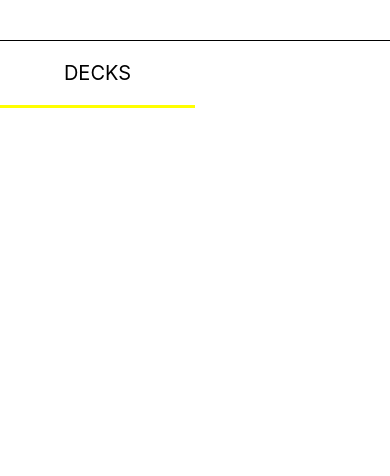
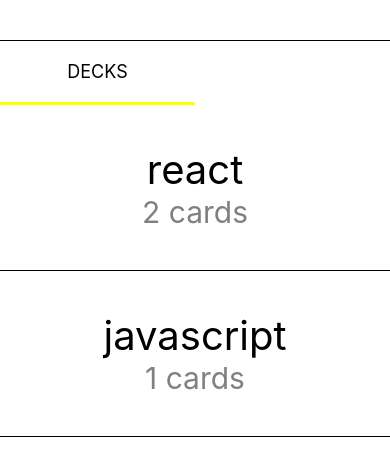
Before and after one commit to TudorTacal/UdacityND-UdaciCards, a React Native app: screen / in a window 390 px wide. Shown: the top 476 px of the page. Built offline with nearby package versions, Linux system fonts and the light colour scheme.

Commit message:
feat: Display decks from repository as per wireframe

```diff
--- a/components/DeckList.js
+++ b/components/DeckList.js
@@ -1,13 +1,34 @@
 import React from 'react';
-import { StyleSheet, Text, View, Dimensions } from 'react-native';
+import { StyleSheet, Text, View, Dimensions, FlatList } from 'react-native';
+import { decks } from '../models/dataRepository';
+
+function mapKeyToDeck(decks) {
+    let data = [];
+    decks.forEach(deck => {
+        data.push({key: deck[Object.keys(deck)[0]]});
+    })
+    return data;
+}
 
 class DeckList extends React.Component {
     render () {
         return (
             <View>
-                <View style={{borderTopColor: 'black', borderTopWidth: 1, marginTop: 40}}/>
+                <View style={styles.blackLine}/>
                 <View style={styles.deckHeader}>
-                    <Text style={{fontSize: 20, padding: 20}}>DECKS</Text>
+                    <Text style={{fontSize: 18, padding: 20}}>DECKS</Text>
+                </View>
+                <View style={{}}>
+                    <FlatList data={mapKeyToDeck(decks)} keyExtractor={(item, index) => Math.random()+index}
+                        renderItem={({item}, index) =>
+                            <React.Fragment>
+                                <View style={styles.deck}>
+                                    <Text style={{fontSize: 40}}>{item.key.title.toLowerCase()}</Text>
+                                    <Text style={{fontSize: 30, color: 'grey'}}>{item.key.questions.length} cards</Text>
+                                </View>
+                                <View style={styles.blackLine}/>
+                            </React.Fragment>
+                    }/>
                 </View>
             </View>
         )
@@ -15,11 +36,20 @@ class DeckList extends React.Component {
 }
 
 const styles = StyleSheet.create({
+    blackLine: {
+        borderTopColor: 'black',
+        borderTopWidth: 1,
+        marginTop: 40
+    },
     deckHeader: {
         width: Dimensions.get('window').width / 2,
         borderBottomColor: '#FFFF00',
         borderBottomWidth: 3,
         alignItems: 'center',
+    },
+    deck: {
+        alignItems: 'center',
+        marginTop: 40
     }
   });
 
--- a/models/dataRepository.js
+++ b/models/dataRepository.js
@@ -39,5 +39,4 @@ export const decks = [
           ]
         }
       },
-    {}
 ]
```
